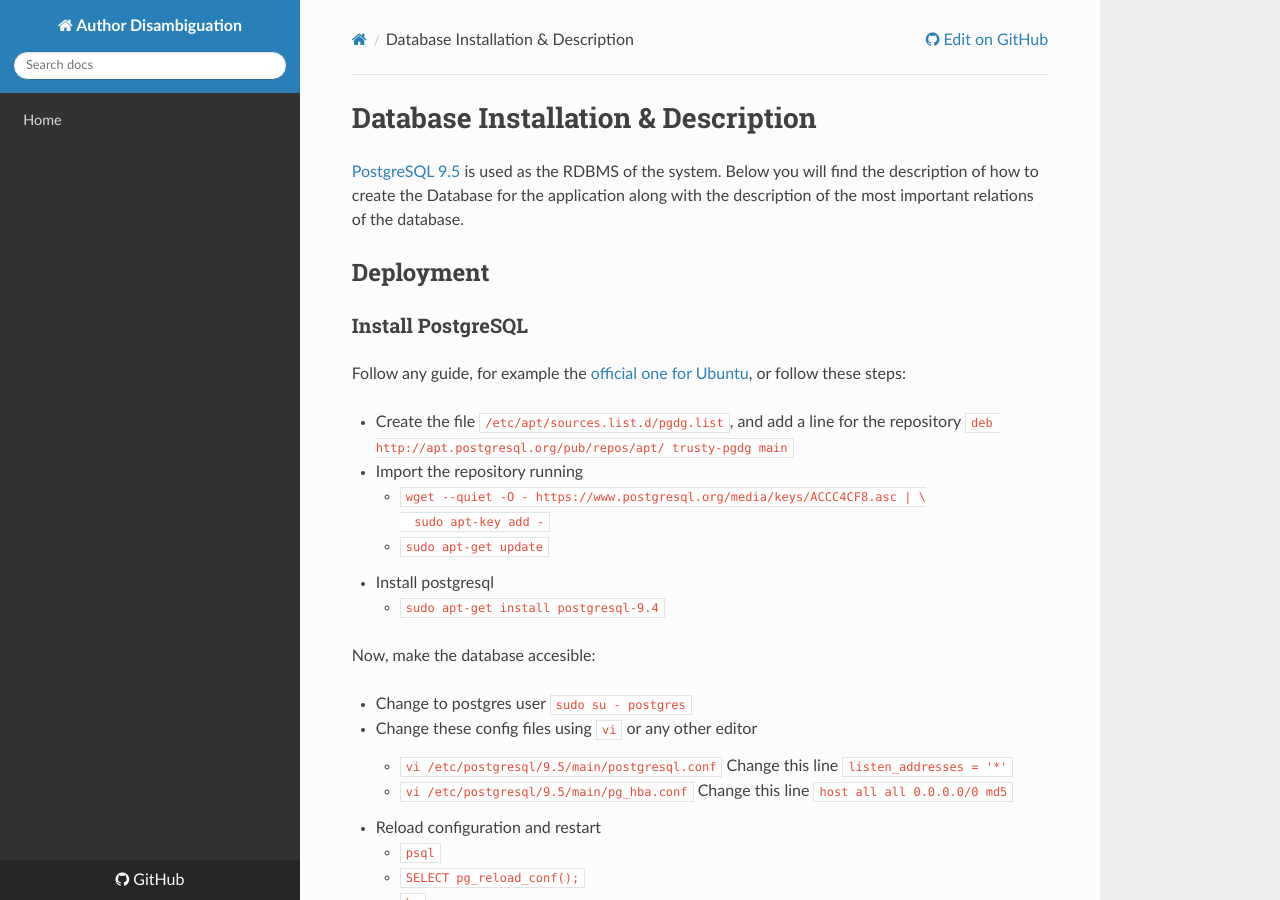
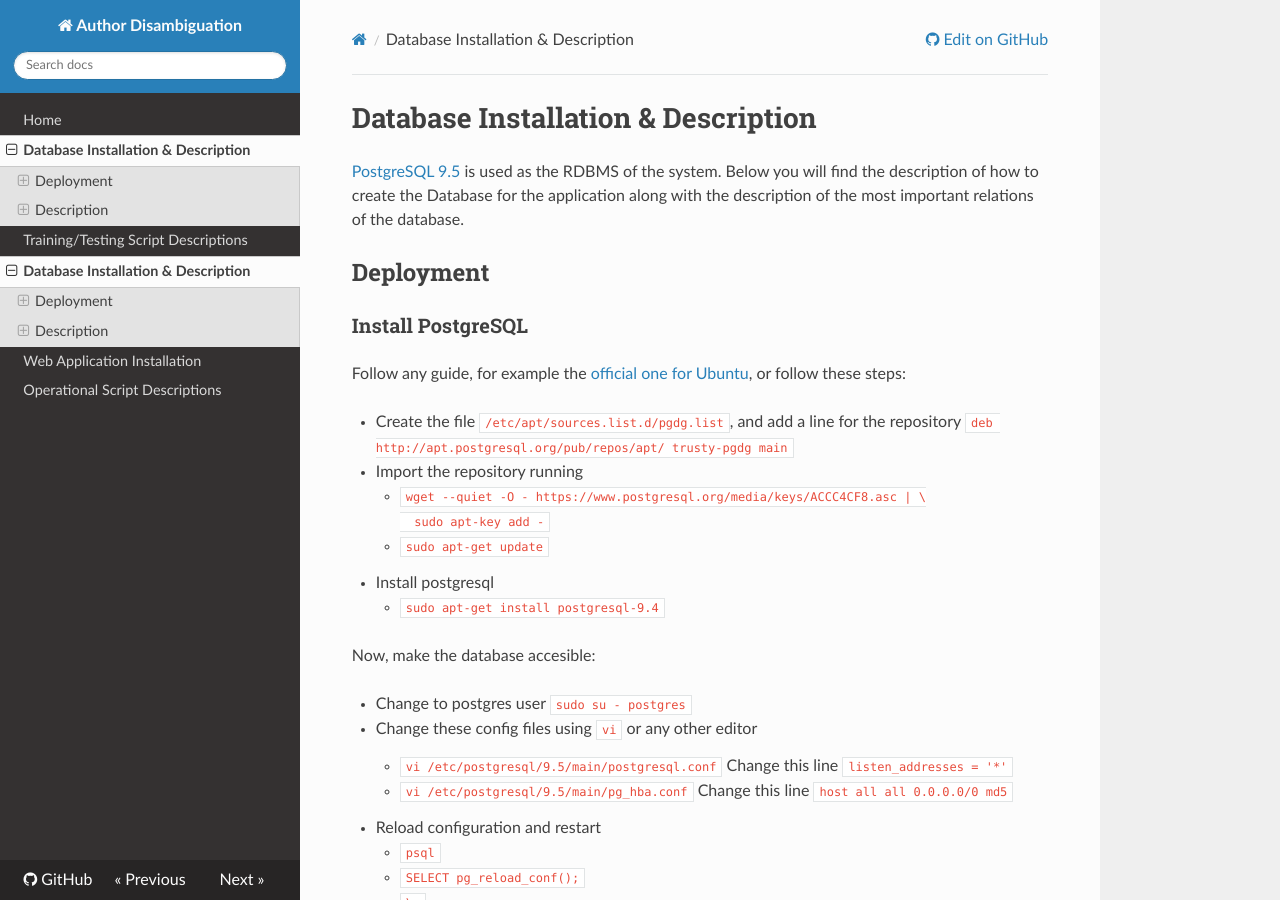
Before and after one commit to DMKM1517/author_disambiguation, an MkDocs documentation site: the page built from docs/db.md, in a window 1280 px wide and 900 px high. Built offline with MkDocs 1.6.1, drawn with Linux system fonts in a browser that asks for light colours; nearby versions of some CDN libraries; old or Windows-style settings are respelled for this version of MkDocs.

Commit message:
changed mkdocs

```diff
--- a/mkdocs.yml
+++ b/mkdocs.yml
@@ -3,5 +3,10 @@
 site_author: DMKM1517
 pages:
 - Home: index.md
+- 'Database Installation & Description': db.md
+- 'Training/Testing Script Descriptions': tt_scripts.md
+- 'Database Installation & Description': db.md
+- 'Web Application Installation': ui.md
+- 'Operational Script Descriptions': op_scripts.md
 
 theme: readthedocs
```
Also changed, not shown: 1 other file.
